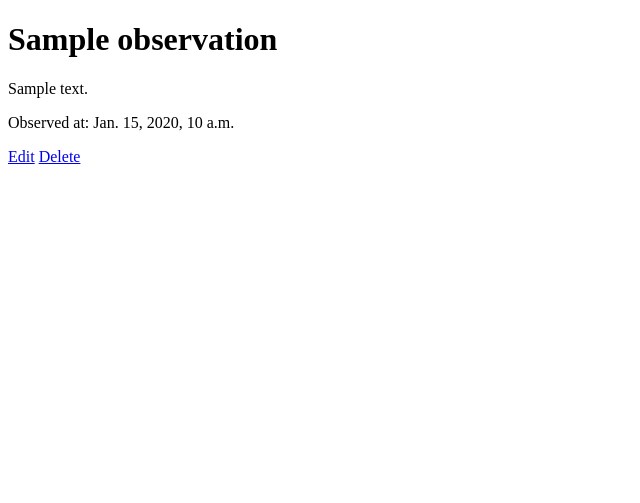
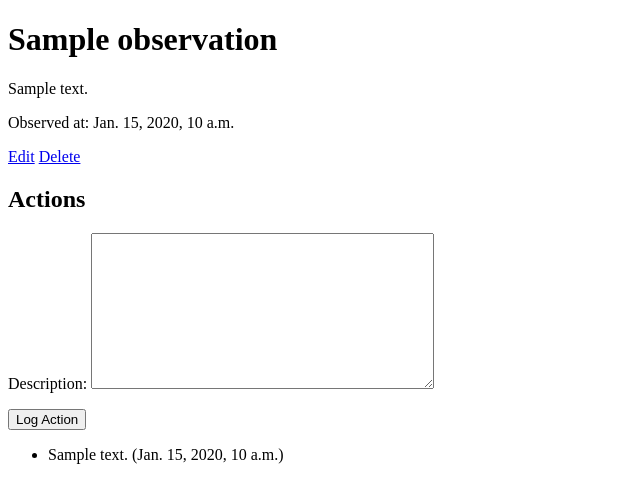
Before and after one commit to lecharles/django-crud-app-lab, a Django app: page /observations/1/ in a window 1280 px wide. Shown: the part 34-537 px from the top of the page, without its empty margins (0-640 px from the left). Run offline with Django 5.2, Linux system fonts and the light colour scheme; tables that the repository leaves empty hold one stand-in row (values such as "Sample post").

Commit message:
add action model and logging form

```diff
--- /dev/null
+++ b/myworldmodel/main_app/forms.py
@@ -0,0 +1,8 @@
+from django.forms import ModelForm
+from .models import Action
+
+
+class ActionForm(ModelForm):
+    class Meta:
+        model = Action
+        fields = ['description']
--- a/myworldmodel/main_app/models.py
+++ b/myworldmodel/main_app/models.py
@@ -11,3 +11,11 @@ class Observation(models.Model):
 
     def get_absolute_url(self):
         return reverse('observation-detail', kwargs={'observation_id': self.id})
+
+class Action(models.Model):
+    description = models.TextField()
+    taken_at = models.DateTimeField()
+    observation = models.ForeignKey(Observation, on_delete=models.CASCADE)
+
+    def __str__(self):
+        return self.description
--- a/myworldmodel/main_app/urls.py
+++ b/myworldmodel/main_app/urls.py
@@ -8,4 +8,5 @@ urlpatterns = [
     path('observations/<int:observation_id>/', views.observations_detail, name='observation-detail'),
     path('observations/<int:pk>/update/', views.ObservationUpdate.as_view(), name='observation-update'),
     path('observations/<int:pk>/delete/', views.ObservationDelete.as_view(), name='observation-delete'),
+    path('observations/<int:observation_id>/add-action/', views.add_action, name='add-action'),
 ]
--- a/myworldmodel/main_app/views.py
+++ b/myworldmodel/main_app/views.py
@@ -1,8 +1,9 @@
-from django.shortcuts import render
+from django.shortcuts import render, redirect
 from django.http import HttpResponse, Http404
 from django.views.generic.edit import CreateView, UpdateView, DeleteView
 from django.utils import timezone
 from .models import Observation
+from .forms import ActionForm
 
 
 
@@ -18,7 +19,20 @@ def observations_detail(request, observation_id):
         observation = Observation.objects.get(id=observation_id)
     except Observation.DoesNotExist:
         raise Http404('Observation does not exist')
-    return render(request, 'observations/detail.html', {'observation': observation})
+    action_form = ActionForm()
+    return render(request, 'observations/detail.html', {
+        'observation': observation,
+        'action_form': action_form,
+    })
+
+def add_action(request, observation_id):
+    form = ActionForm(request.POST)
+    if form.is_valid():
+        new_action = form.save(commit=False)
+        new_action.observation_id = observation_id
+        new_action.taken_at = timezone.now()
+        new_action.save()
+    return redirect('observation-detail', observation_id=observation_id)
 
 class ObservationCreate(CreateView):
     model = Observation
--- a/myworldmodel/templates/observations/detail.html
+++ b/myworldmodel/templates/observations/detail.html
@@ -5,4 +5,16 @@
 <p>Observed at: {{ observation.observed_at }}</p>
 <a href="{% url 'observation-update' observation.id %}">Edit</a>
 <a href="{% url 'observation-delete' observation.id %}">Delete</a>
+
+<h2>Actions</h2>
+<form action="{% url 'add-action' observation.id %}" method="post">
+  {% csrf_token %}
+  {{ action_form.as_p }}
+  <button type="submit">Log Action</button>
+</form>
+<ul>
+  {% for action in observation.action_set.all %}
+    <li>{{ action.description }} ({{ action.taken_at }})</li>
+  {% endfor %}
+</ul>
 {% endblock %}
```
Also changed, not shown: myworldmodel/main_app/migrations/0002_action.py (added).
